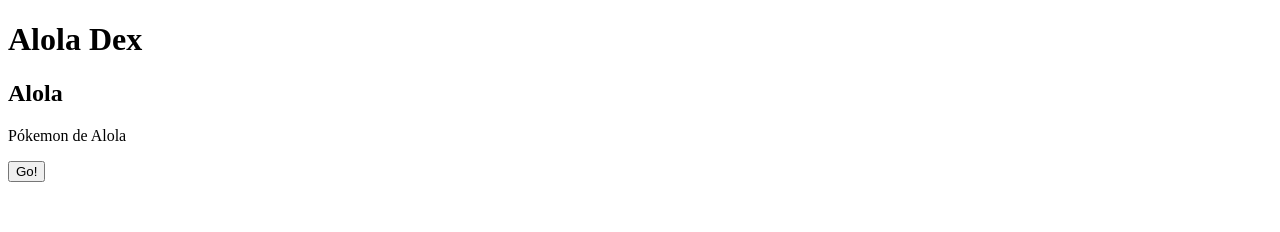
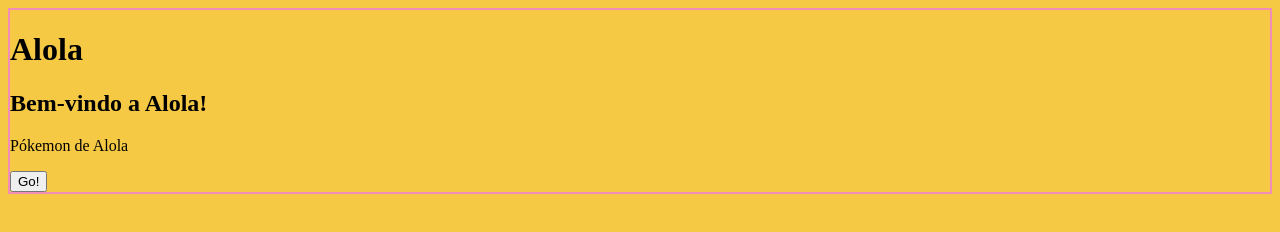
Before and after one commit to rubenilsonsantos-pixel/PokeVerso, a plain HTML site: page index.html in a window 1280 px wide. Drawn offline with Linux system fonts and the light colour scheme.

Commit message:
mudei o nome

```diff
--- a/index.html
+++ b/index.html
@@ -7,8 +7,8 @@
     </head>
     <body>
         <div id="conteudo">
-            <h1>Alola Dex</h1>
-            <h2>Alola</h2>
+            <h1>Alola</h1>
+            <h2>Bem-vindo a Alola!</h2>
             <p>Pókemon de Alola</p>
             <button>Go!</button>
             <script src="script.js"></script>
--- a/style.css
+++ b/style.css
@@ -0,0 +1,4 @@
+body{
+    background-color: rgba(246, 201, 69, 1);
+    border: 2px solid rgba(242, 140, 184, 1);
+}
```
